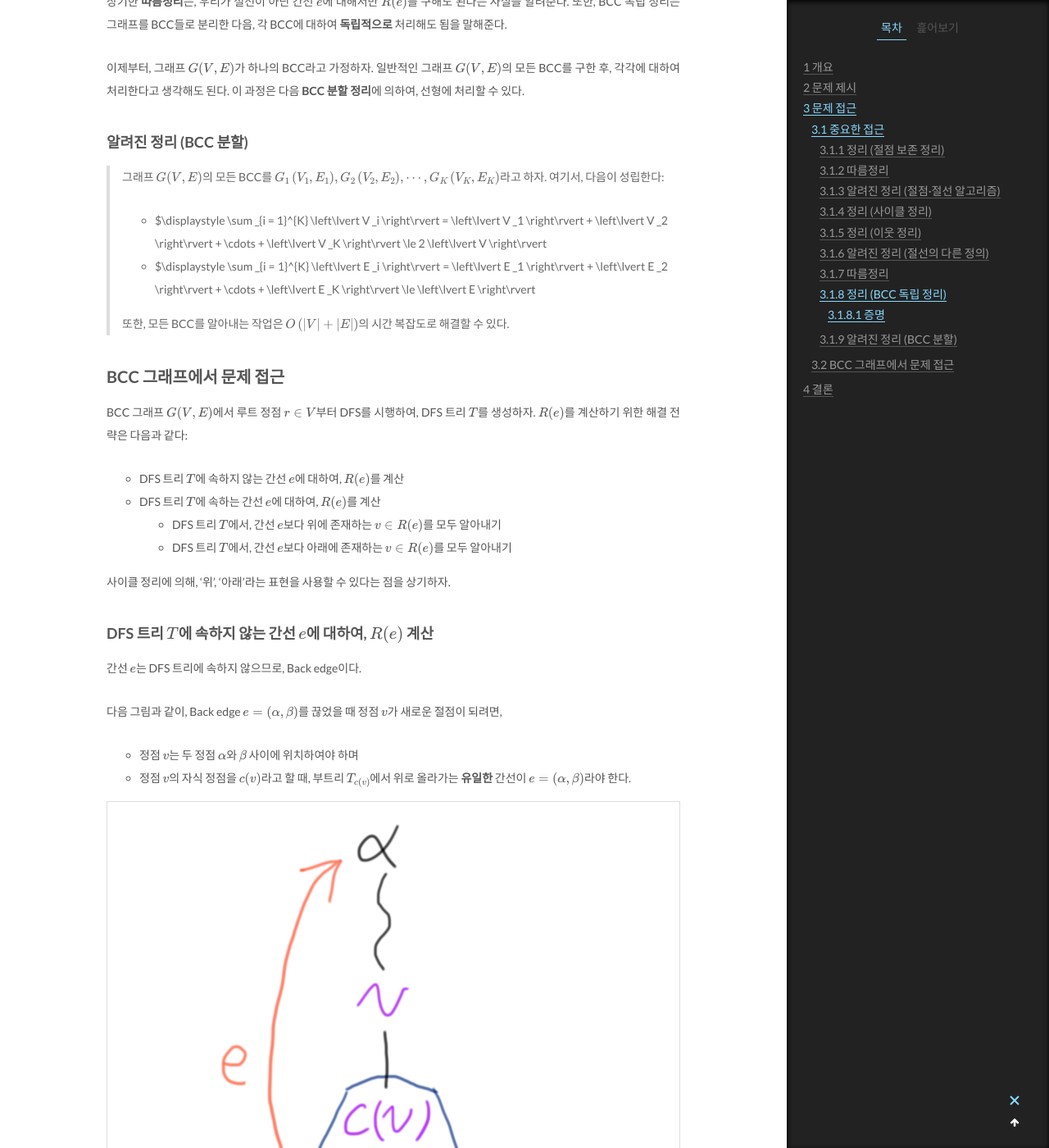
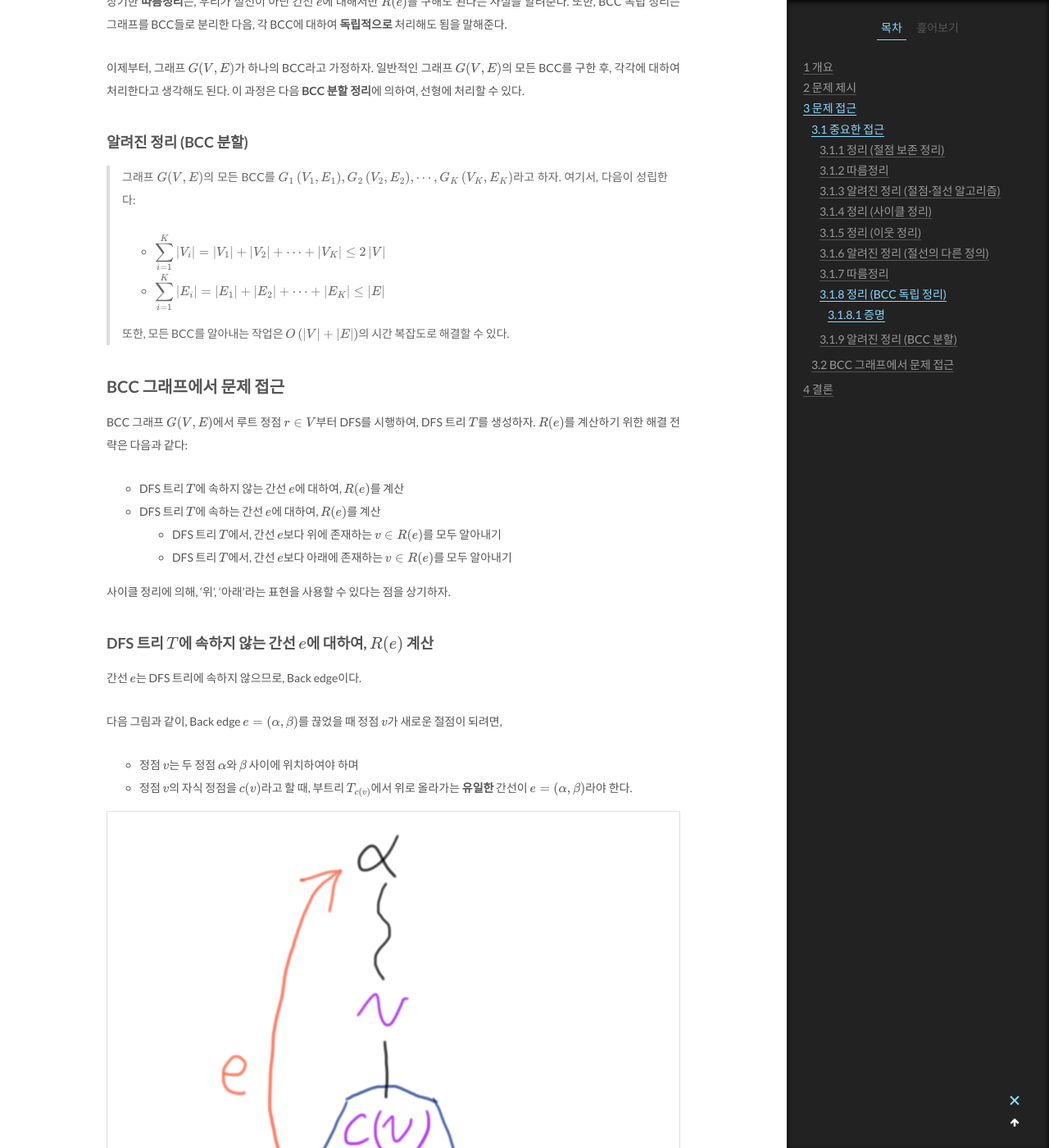
Before and after one commit to youngyojun/youngyojun.github.io, a Jekyll site: the page built from _posts/2021-03-19-count-cutvertices-when-cut-each-edge.md, in a window 1280 px wide and 1400 px high, scrolled down 4857 px. Shown: the whole window at 82% size. Built offline with Jekyll 4.4.1, drawn with Linux system fonts in a browser that asks for light colours; formulas are drawn with MathJax 3; comment, search, counter and statistics services are not loaded.

Commit message:
Fix typo

```diff
--- a/_posts/2021-03-19-count-cutvertices-when-cut-each-edge.md
+++ b/_posts/2021-03-19-count-cutvertices-when-cut-each-edge.md
@@ -167,8 +167,8 @@ BCC의 정의와, **사이클 정리**에 의하여 성립한다.
 
 > 그래프 $G(V, E)$의 모든 BCC를 $G_1 \left( V_1, E_1 \right), G_2 \left( V_2, E_2 \right), \cdots, G_K \left( V_K, E_K \right)$라고 하자. 여기서, 다음이 성립한다:
 >
-> * $\displaystyle \sum _{i = 1}^{K} \left\lvert V _i \right\rvert = \left\lvert V _1 \right\rvert + \left\lvert V _2 \right\rvert + \cdots + \left\lvert V _K \right\rvert \le 2 \left\lvert V \right\rvert
-> * $\displaystyle \sum _{i = 1}^{K} \left\lvert E _i \right\rvert = \left\lvert E _1 \right\rvert + \left\lvert E _2 \right\rvert + \cdots + \left\lvert E _K \right\rvert \le \left\lvert E \right\rvert
+> * $\displaystyle \sum _{i = 1}^{K} \left\lvert V _i \right\rvert = \left\lvert V _1 \right\rvert + \left\lvert V _2 \right\rvert + \cdots + \left\lvert V _K \right\rvert \le 2 \left\lvert V \right\rvert $
+> * $\displaystyle \sum _{i = 1}^{K} \left\lvert E _i \right\rvert = \left\lvert E _1 \right\rvert + \left\lvert E _2 \right\rvert + \cdots + \left\lvert E _K \right\rvert \le \left\lvert E \right\rvert $
 >
 > 또한, 모든 BCC를 알아내는 작업은 $O \left( \left\lvert V \right\rvert + \left\lvert E \right\rvert \right)$의 시간 복잡도로 해결할 수 있다.
 
```
